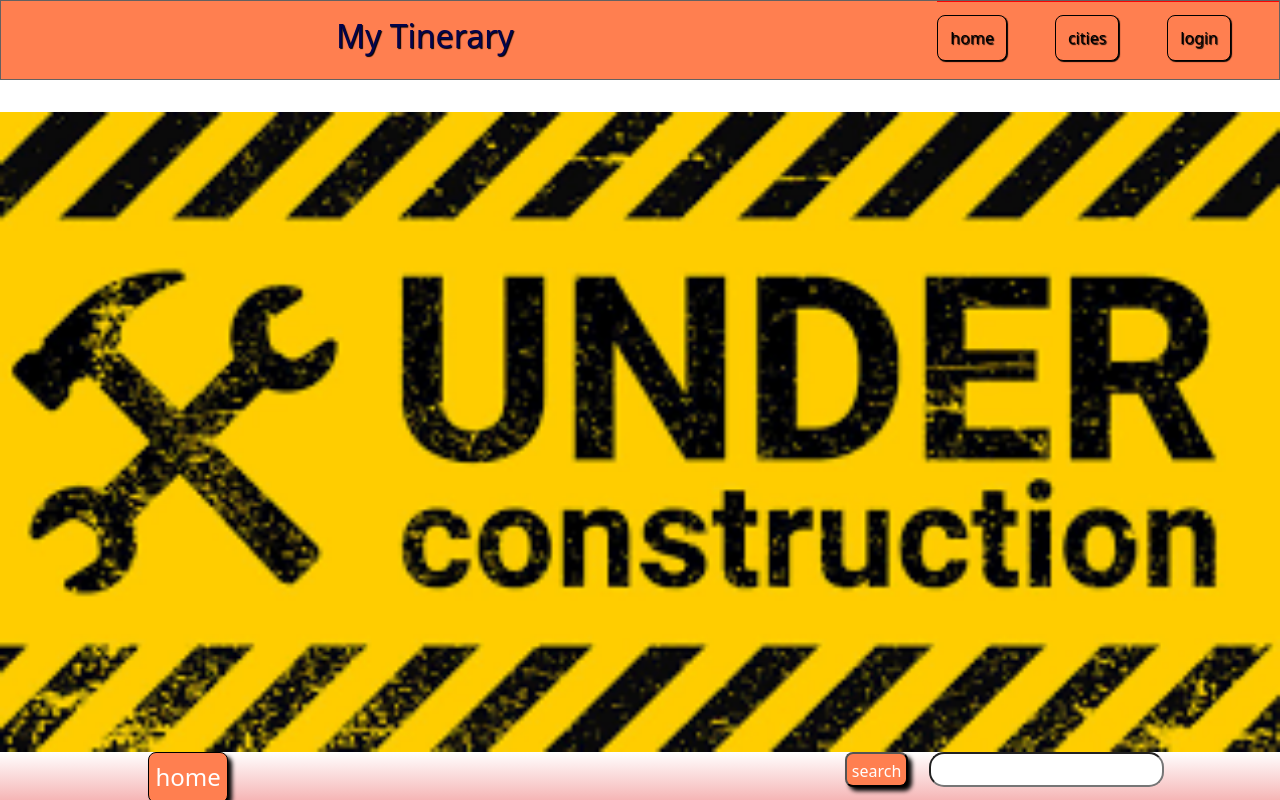
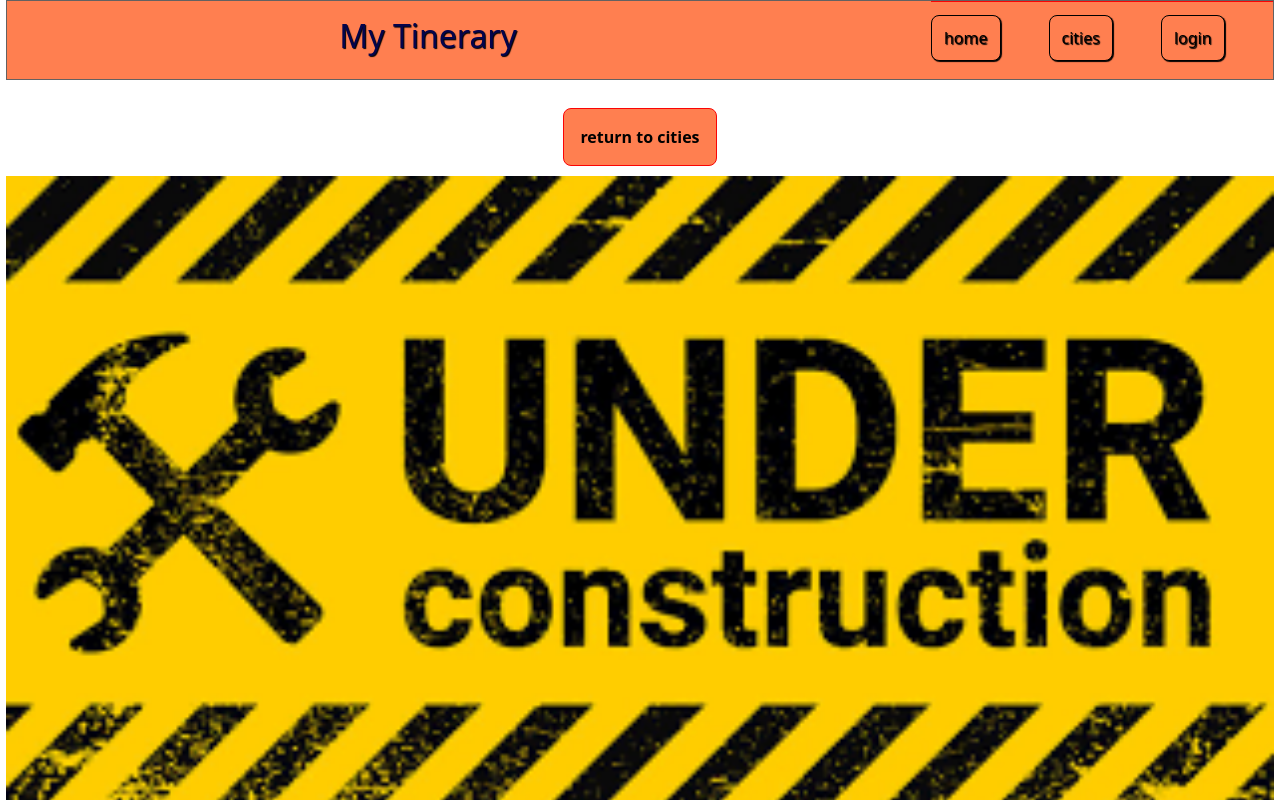
Before and after one commit to marguigle/mytinerary-front, a React (Vite) app: page /cityDetail in a window 1280 px wide. Shown: the top 800 px of the page. Built offline with nearby package versions, Linux system fonts and the light colour scheme.

Commit message:
se agrega boton a cityDetail para retornar a cities

```diff
--- a/src/components/cityDetail/CityDetail.jsx
+++ b/src/components/cityDetail/CityDetail.jsx
@@ -1,19 +1,7 @@
-/* import "./cityDetail.css";
-
-const CityDetail = () => {
-  return (
-    <main className="main-city-detali">
-      <img src="public/img/descarga.png" className="img-consttrction" alt="" />
-    </main>
-  );
-};
-
-export default CityDetail;
- */
-
 import { useLocation } from "react-router-dom";
 import queryString from "query-string";
 import "./cityDetail.css";
+import { Link as Anchor } from "react-router-dom";
 
 const CityDetail = () => {
   const location = useLocation();
@@ -21,11 +9,18 @@ const CityDetail = () => {
 
   return (
     <main className="main-city-detali">
-      <div className="city-detail">
-        <h1>{name}</h1>
+      <div className="city-detail ">
+        <h3>{name}</h3>
         <img src={image} className="city-image" alt={name} />
+        <Anchor className="anchor-CityDetail" to={"../cities"}>
+          return to cities
+        </Anchor>{" "}
+        <img
+          src="public/img/descarga.png"
+          className="img-construction"
+          alt=""
+        />
       </div>
-      <img src="public/img/descarga.png" className="img-consttrction" alt="" />
     </main>
   );
 };
--- a/src/components/cityDetail/cityDetail.css
+++ b/src/components/cityDetail/cityDetail.css
@@ -3,8 +3,32 @@
   padding: 0;
   box-sizing: border-box;
 }
-.img-consttrction {
-  width: 100vw;
+.city-image {
+  max-width: 99vw;
+}
+
+.city-detail {
+  max-width: 99vw;
+  display: flex;
+  flex-direction: column;
+  align-items: center;
+  gap: 10px;
+}
+.img-construction {
+  max-width: 100vw;
+  min-width: 99vw;
+  margin-bottom: 2rem;
+}
+.anchor-CityDetail {
+  text-decoration: none;
+  list-style: none;
+  color: black;
+  background-color: coral;
+  padding: 1rem;
+  list-style: none;
+  border: 1px solid rgb(251, 4, 4);
+  border-radius: 8px;
+  font-weight: bold;
 }
 /* .main-city-detali { */
 /*   /* background-image: "public/img/descarga.png"; */
```
